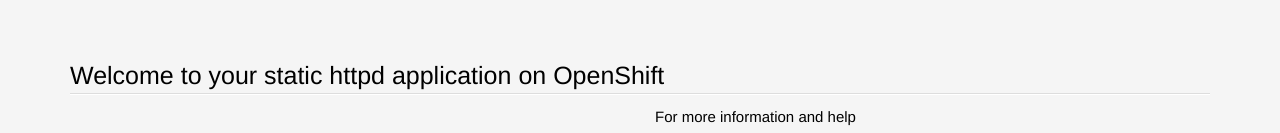
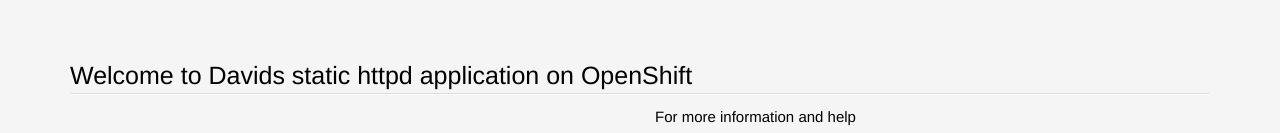
Before and after one commit to DavidBrixel/m109-neu, a plain HTML site: page index.html in a window 1280 px wide. Shown: the top 133 px of the page. Drawn offline with Linux system fonts and the light colour scheme.

Commit message:
index abgeändert

```diff
--- a/index.html
+++ b/index.html
@@ -209,7 +209,7 @@
 
  <section class='container'>
   <hgroup>
-    <h1>Welcome to your static httpd application on OpenShift</h1>
+    <h1>Welcome to Davids static httpd application on OpenShift</h1>
   </hgroup>
   <div class="row">
     <section class='col-xs-12 col-sm-6 col-md-6'>
```
Also changed, not shown: 2 other files.
